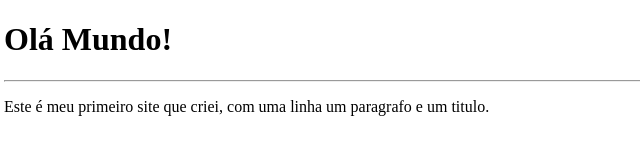
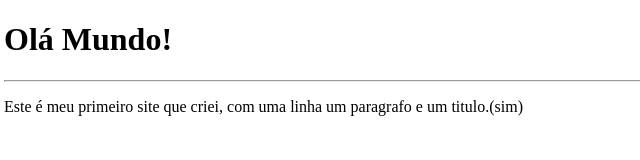
Before and after one commit to naosims/site, a plain HTML site: page index.html in a window 1280 px wide. Shown: the full height of the page, 4-644 px from the left. Drawn offline with Linux system fonts and the light colour scheme.

Commit message:
Update index.html
sim

```diff
--- a/index.html
+++ b/index.html
@@ -9,6 +9,6 @@
 <body>
     <h1>Olá Mundo!</h1>
     <hr>
-    <p>Este é meu primeiro site que criei, com uma linha um paragrafo e um titulo.</p>
+    <p>Este é meu primeiro site que criei, com uma linha um paragrafo e um titulo.(sim)</p>
 </body>
 </html>
```
